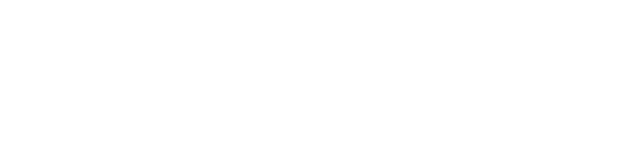
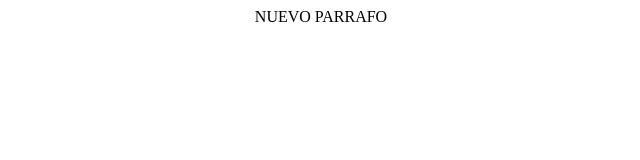
Before and after one commit to alejandro-cardenas-g/repo-git, a plain HTML site: page index.html in a window 1280 px wide. Shown: the whole page, without its empty margins (319-959 px from the left). Drawn offline with Linux system fonts and the light colour scheme.

Commit message:
Contenido ready

```diff
--- a/index.html
+++ b/index.html
@@ -8,6 +8,8 @@
     <title>Document</title>
 </head>
 <body>
-
+    <div>
+        NUEVO PARRAFO
+    </div>
 </body>
 </html>
```
